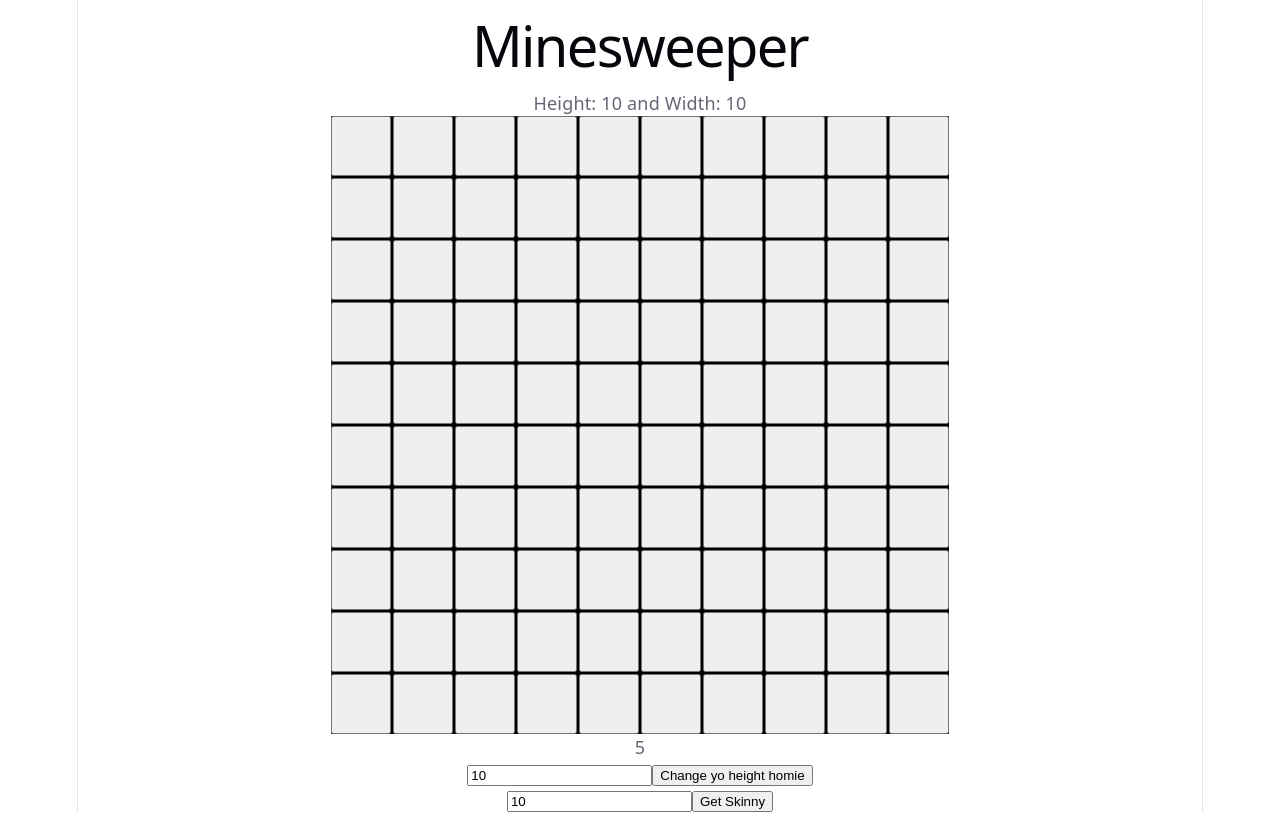
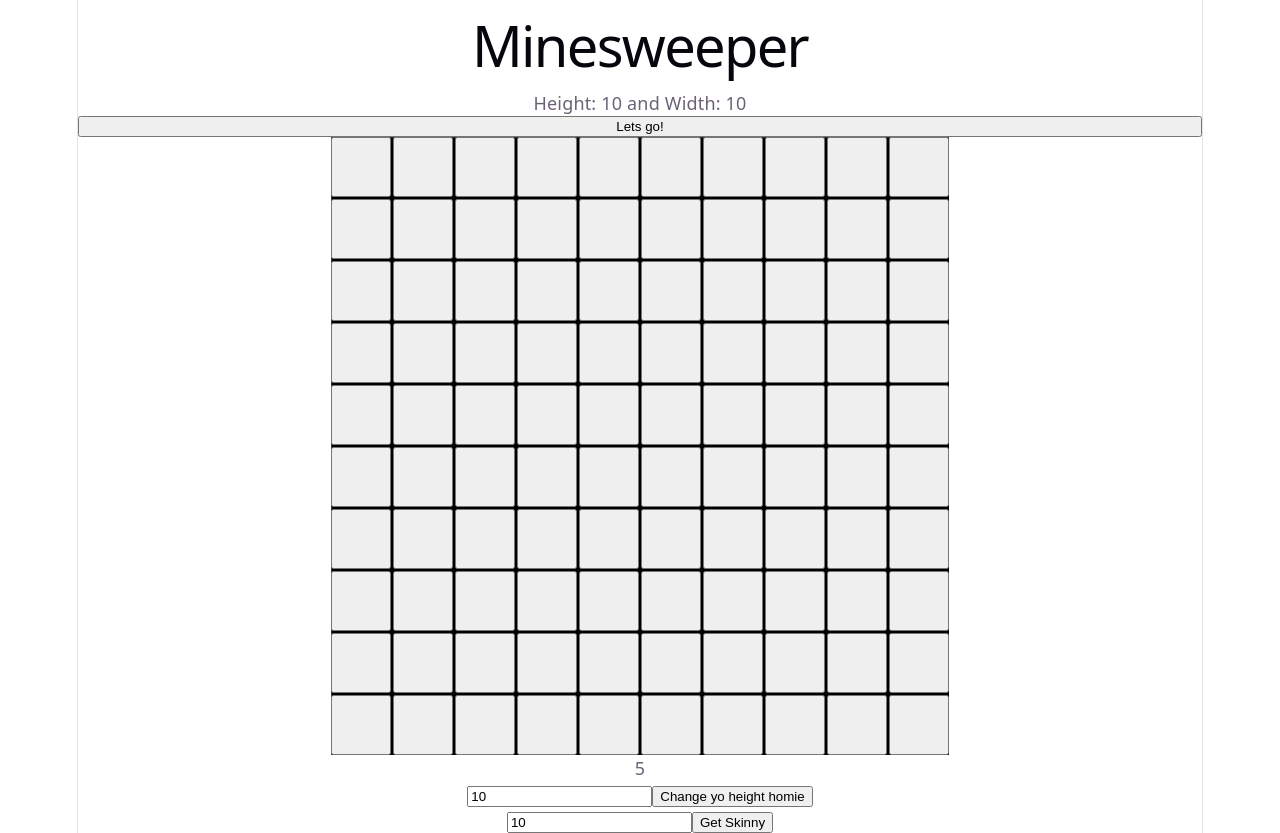
Before and after one commit to cijid/minesweepah, a React (Vite) app in the folder minesweepah/: page / in a window 1280 px wide. Before the commit the page ends 812 px from the top, so only its background shows below. Built offline with nearby package versions, Linux system fonts and the light colour scheme.

Commit message:
Mines populate correctly. Selection works too.

```diff
--- a/minesweepah/src/App.jsx
+++ b/minesweepah/src/App.jsx
@@ -6,6 +6,7 @@ import './App.css'
 import GameBoard from './GameBoard'
 import { Link, Route, Routes} from 'react-router-dom'
 import Timer from './Timer'
+import BoardControls from './BoardControls'
 
 function App() {
   const [gameState, setGameState] = useState(null)
@@ -30,16 +31,14 @@ function App() {
     <h1 className="gameName">Minesweeper</h1>
     <GameBoard board={board}/>
     <Timer />
-    <form onSubmit={handleChangeBoardHeight}>
-      <input type="text" value={boardHeightInput} onChange={(event) => setBoardHeightInput(event.target.value)} placeholder="Enter a value if you so wish dude"/>
-      <button type="submit">Change yo height homie</button>
-
-    </form>
-    <form onSubmit={handleChangeBoardWidth}>
-      <input type="text" value={boardWidthInput} onChange={(event) => setBoardWidthInput(event.target.value)} placeholder="Enter a value if you so wish dude"/>
-      <button type="submit">Get Skinny</button>
-    </form>
-
+    <BoardControls
+    handleChangeBoardHeight={handleChangeBoardHeight}
+    boardHeightInput={boardHeightInput}
+    handleChangeBoardWidth={handleChangeBoardWidth}
+    boardWidthInput={boardWidthInput}
+    setBoardHeightInput={setBoardHeightInput}
+    setBoardWidthInput={setBoardWidthInput}
+    />
     </>
   )
 }
--- /dev/null
+++ b/minesweepah/src/BoardControls.jsx
@@ -0,0 +1,24 @@
+
+
+function BoardControls({ handleChangeBoardHeight, boardHeightInput,
+  handleChangeBoardWidth, boardWidthInput, setBoardHeightInput, setBoardWidthInput }){
+
+
+
+
+
+    return (
+      <>
+    <form onSubmit={handleChangeBoardHeight}>
+      <input type="text" value={boardHeightInput} onChange={(event) => setBoardHeightInput(event.target.value)} placeholder="Enter a value if you so wish dude"/>
+      <button type="submit">Change yo height homie</button>
+
+    </form>
+    <form onSubmit={handleChangeBoardWidth}>
+      <input type="text" value={boardWidthInput} onChange={(event) => setBoardWidthInput(event.target.value)} placeholder="Enter a value if you so wish dude"/>
+      <button type="submit">Get Skinny</button>
+    </form>
+    </>
+    )
+}
+export default BoardControls
--- a/minesweepah/src/Cell.jsx
+++ b/minesweepah/src/Cell.jsx
@@ -1,24 +1,22 @@
+import './Cell.css'
+import {useEffect} from 'react'
 
-import { useState, useEffect } from 'react'
-
-import './Cell.css'
-
-function Cell({ x, y, hasMine, selectedCell}) {
+function Cell({ x, y, hasMine, selectedCell, isSelected }) {
 
 
+  //OnClick - Clear first cell, set mines randomly, clear empty spaces adjacent to first cell, start timer
 
-//OnClick - Clear first cell, set mines randomly, clear empty spaces adjacent to first cell
-
-const handleCellClick = (() => {
-selectedCell(x,y);
-console.log("Selected Cell is: ", x, y)
-
-})
+  const handleCellClick = (() => {
+ if (hasMine) {
+        console.log('You selected a bomb!')
+      }
+    selectedCell(x, y)
+  });
 
 
-    return (
-    <button className="cell" onClick={handleCellClick}>
-      {hasMine ? "boom" : ""}
+  return (
+    <button className="cell" onClick={handleCellClick} >
+
     </button>
   );
 }
--- a/minesweepah/src/GameBoard.jsx
+++ b/minesweepah/src/GameBoard.jsx
@@ -13,35 +13,74 @@ function GameBoard({ board }) {
   const [boardDimensions, setBoardDimensions] = useState([]);
 
 
-  //Create Array of Arrays
+  //Create Array of Arrays to generate grid
   useEffect(() => {
     const mineBoard = [];
-
     for (let row = 0; row < boardHeight; row++) {
       mineBoard[row] = [];
+      for (let column = 0; column < boardWidth; column++) {
+        mineBoard[row][column] = {
+          x: column,
+          y: row,
+          hasMine: false,
+          isSelected: false,
 
-      for (let column = 0; column < boardWidth; column++) {
-        mineBoard[row][column] = false;
+        }
       }
     }
-
     setBoardDimensions(mineBoard);
   }, [boardHeight, boardWidth]);
 
+  //Selecting a Cell
   const selectedCell = (clickX, clickY) => {
-    boardDimensions.map((row, rowIndex) =>
+    setBoardDimensions(boardDimensions.map((row, rowIndex) =>
       row.map((cell) => {
         if (cell.x === clickX && cell.y === clickY) {
-          return { ...cell }
+          return {
+            ...cell,
+            isSelected: true,
+          }
         }
+        return cell;
       })
     )
+  )
+    console.log(`Cell: x=${clickX}, y=${clickY}`)
   }
 
+
+
+  const addMines = () => {
+    setBoardDimensions((currentBoard) => {
+    const minedBoard = currentBoard.map((row, rowIndex) =>
+      row.map((cell) => {
+        return { ...cell }
+      }))
+
+    const minesDeploy = boardHeight * boardWidth
+    let totalMines = Math.min(10, minesDeploy)
+
+    let mines = 0
+
+    while (mines < totalMines) {
+      const randomRow = Math.floor((Math.random() * boardHeight))
+      const randomCol = Math.floor((Math.random() * boardWidth))
+      if (!minedBoard[randomRow][randomCol].hasMine) {
+        minedBoard[randomRow][randomCol].hasMine = true
+        console.log("Mines are located here: ",minedBoard[randomRow][randomCol])
+        mines++;
+      }
+    }
+    return minedBoard;
+    })
+  }
 
   return (
     <>
       <p>Height: {boardHeight} and Width: {boardWidth} </p>
+
+      <button type="button" onClick={addMines}> Lets go! </button>
+
       <div
         className="msBoard"
         role="grid"
@@ -50,9 +89,9 @@ function GameBoard({ board }) {
           gridTemplateRows: `repeat(${boardHeight}, 60px)`,
         }}
       >
-        {boardDimensions.map((row, rowIndex) =>
-          row.map((hasMine, columnIndex) => (
-            <Cell key={`${rowIndex}-${columnIndex}`} x={columnIndex} y={rowIndex} hasMine={hasMine} selectedCell={selectedCell} />
+        {boardDimensions.map((row) =>
+          row.map((cell) => (
+            <Cell key={`${cell.y}-${cell.x}`} x={cell.x} y={cell.y} hasMine={cell.hasMine} selectedCell={selectedCell} isSelected={cell.isSelected} />
           ))
         )}
       </div>
```
